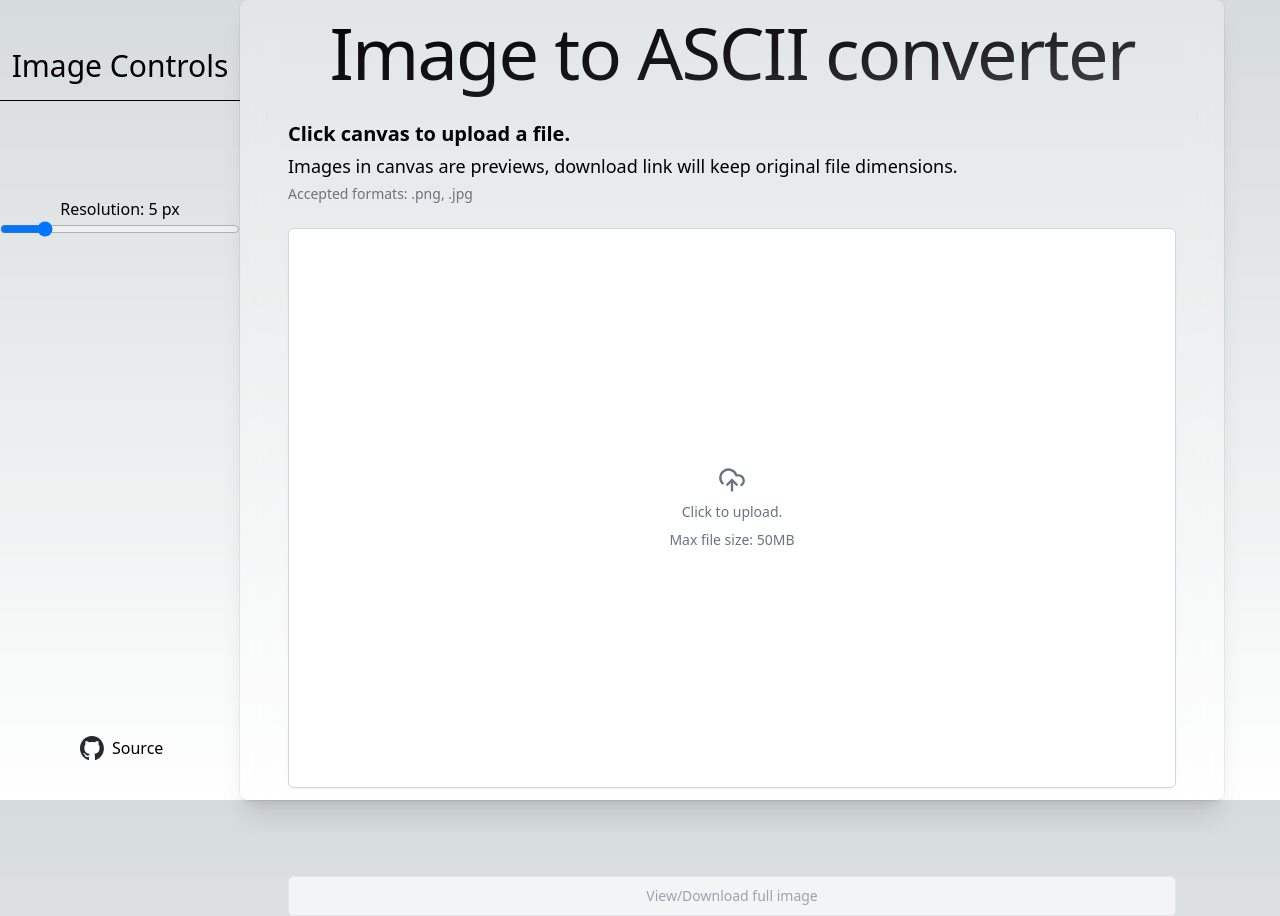
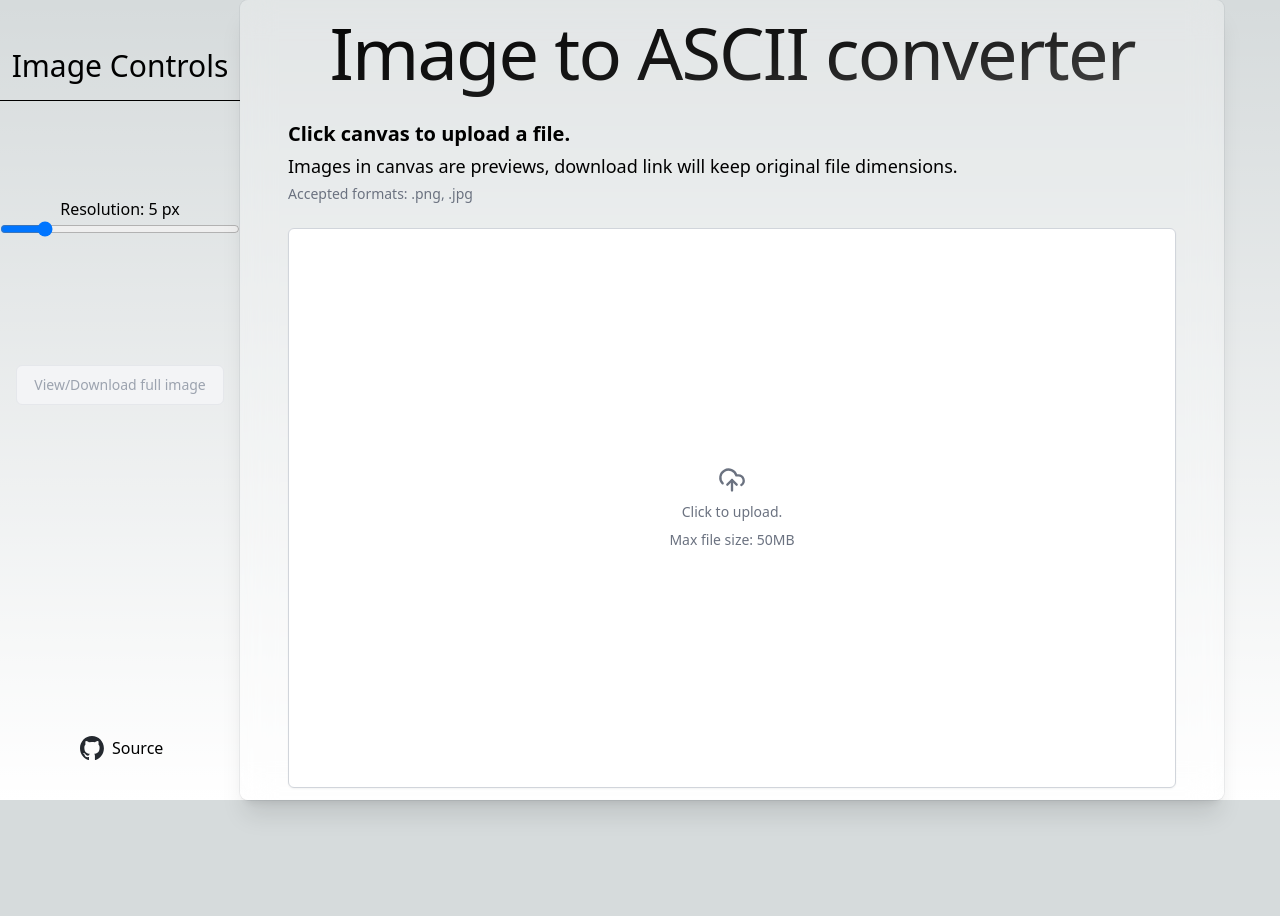
Before and after one commit to BrooklynWelsh/img-to-ascii, a Next.js app: page / in a window 1280 px wide. After the commit the page ends 800 px from the top, so only its background shows below. Built offline with nearby package versions, Linux system fonts and the light colour scheme.

Commit message:
Moved download button outside of form and into sidebar. Moved state variables

```diff
--- a/app/page.tsx
+++ b/app/page.tsx
@@ -1,15 +1,19 @@
-import Image from 'next/image'
-import Link from 'next/link'
+'use client'
 import Uploader from '@/components/uploader'
 import { Toaster } from '@/components/toaster'
 import Sliders from '@/components/Sliders'
+import { useState } from 'react'
 
 export default function Home() {
+  const [saving, setSaving] = useState(false)
+  const [fileLink, setLink] = useState(undefined)
+
+
   return (
     <main>
       <section className="relative flex min-h-screen h-full flex-col md:flex-row items-center justify-center">
         <Toaster />
-        <Sliders/>
+        <Sliders saving={saving} fileLink={fileLink}/>
         <div className="flex flex-col bg-white/30 px-12 shadow-xl ring-1 ring-gray-900/5 rounded-lg backdrop-blur-lg max-w-full max-h-full h-screen  min-h-0 mr-14 w-full">
         <h1 className="pt-4 pb-8 bg-gradient-to-br from-black via-[#171717] to-[#575757] bg-clip-text text-center text-4xl font-medium tracking-tight text-transparent xl:text-7xl">
          Image to ASCII converter
@@ -21,7 +25,7 @@ export default function Home() {
             Accepted formats: .png, .jpg
           </p>
         </div>
-          <Uploader />
+          <Uploader saving={saving} fileLink={fileLink} disableButton={(disable: boolean) => setSaving(disable)} updateFileLink={(newLink: string) => setLink(newLink)}/>
         </div>
       </section>
     </main>
--- a/components/Sliders.tsx
+++ b/components/Sliders.tsx
@@ -4,7 +4,8 @@
 'use client'
 import Link from "next/link"
 import Image from "next/image"
-import { ChangeEvent, useState } from "react"
+import { ChangeEvent, useMemo, useState } from "react"
+import LoadingDots from './loading-dots'
 
 export const charWidth = 8
 export const charHeight = 8
@@ -12,7 +13,7 @@ export const red = 255
 export const green = 255
 export const blue = 255
 
-export default function Sliders() {
+export default function Sliders({saving, fileLink}: {saving: boolean, fileLink: string | undefined}) {
     const [currentRes, setRes] = useState<string>('5 px')
     const handleResChange = (e: ChangeEvent) => {
         const target = e.target as HTMLInputElement
@@ -21,14 +22,34 @@ export default function Sliders() {
             else setRes(`${target.value} px`)
         }
     }
+    const saveDisabled = useMemo(() => {
+        return !fileLink
+      }, [fileLink])
 
     return (
-        <section className="w-80 flex flex-col self-start text-center">
+        <section className="w-80 flex flex-col self-start text-center h-screen">
             <h2 className="text-2xl md:text-3xl mb-4 mt-12">Image Controls</h2>
             <hr className="block border-black mb-24"/>
             <label htmlFor='resolution' id='resolutionLabel'>Resolution: {currentRes}</label>
             <input onChange={(e) => handleResChange(e)} type="range" id='resolution' name='resolution' min='1' max='25' defaultValue='5' />
-            <div className="sm:absolute sm:bottom-0 w-[100%] px-20 pb-10 flex justify-between">
+
+            <button
+                form='downloadLinkForm'
+                disabled={saveDisabled}
+                className={`${
+                saveDisabled
+                    ? 'cursor-not-allowed border-gray-200 bg-gray-100 text-gray-400'
+                    : 'border-black bg-black text-white hover:bg-white hover:text-black'
+                } flex h-10 items-center justify-center rounded-md border text-sm transition-all focus:outline-none mt-32 mx-4`}
+            >
+                {saving ? (
+                <LoadingDots color="#808080" />
+                ) : (
+                <p className="text-sm">View/Download full image</p>
+                )}
+            </button>
+
+            <div className="w-[100%] px-20 pb-10 flex justify-between place-self-end mt-auto ">
                 <Link
                     href="https://github.com/vercel/examples/tree/main/storage/blob-starter"
                     className="flex items-center space-x-2"
--- a/components/uploader.tsx
+++ b/components/uploader.tsx
@@ -3,9 +3,8 @@
 import { useState, useCallback, useMemo, ChangeEvent } from 'react'
 import toast from 'react-hot-toast'
 import {red, green, blue, charWidth} from './Sliders'
-import LoadingDots from './loading-dots'
 
-export default function Uploader() {
+export default function Uploader({saving, fileLink, disableButton, updateFileLink}: {saving: boolean, fileLink: string, disableButton: Function, updateFileLink: Function}) {
   const [data, setData] = useState<{
     image: string | null
   }>({
@@ -15,12 +14,9 @@ export default function Uploader() {
 
   const [dragActive, setDragActive] = useState(false)
 
-  const [saving, setSaving] = useState(false)
-  const [fileLink, setLink] = useState(undefined)
-
   const onChangePicture = useCallback(
     (event: ChangeEvent<HTMLInputElement>) => {
-      setSaving(true)
+      disableButton(true)
       const file = event.currentTarget.files && event.currentTarget.files[0]
       if (file) {
         if (file.size / 1024 / 1024 > 50) {
@@ -71,8 +67,8 @@ export default function Uploader() {
                       canvas.width = asciiBitmap.width
                       onscreenCtx.drawImage(asciiBitmap, 0, 0, canvas.width, canvas.height)
                       console.log('draw done')
-                      setLink(blobUrl)
-                      setSaving(false)
+                      updateFileLink(blobUrl)
+                      disableButton(false)
                     })
                 }
               }
@@ -89,20 +85,17 @@ export default function Uploader() {
     [setData]
   )
 
-  const saveDisabled = useMemo(() => {
-    return !data.image || saving
-  }, [data.image, saving])
-
   return (
     <>
     <form
+      id='downloadLinkForm'
       className="grid gap-24 h-[100%]"
       method='GET'
       target="_blank"
       action={fileLink}
       onSubmit={async (e) => {
         window.open(fileLink)
-        setSaving(false)
+        disableButton(false)
       }}
     >
       <div className="h-[70vh] text-center">
@@ -153,11 +146,9 @@ export default function Uploader() {
           <div
             className={`${
               dragActive ? 'border-2 border-black' : ''
-            } absolute z-[3] flex h-full w-full flex-col items-center justify-center rounded-md px-10 transition-all ${
-              data.image
-                ? 'bg-white/80 opacity-0 hover:opacity-100 hover:backdrop-blur-md'
-                : 'bg-white opacity-100 hover:bg-gray-50'
-            }`}
+            } absolute z-[3] flex h-full w-full flex-col items-center justify-center rounded-md px-10 transition-all
+                'bg-white opacity-100 hover:bg-gray-50'
+            `}
           >
             <svg
               className={`${
@@ -198,21 +189,6 @@ export default function Uploader() {
           />
         </div>
       </div>
-
-      <button
-        disabled={saveDisabled}
-        className={`${
-          saveDisabled
-            ? 'cursor-not-allowed border-gray-200 bg-gray-100 text-gray-400'
-            : 'border-black bg-black text-white hover:bg-white hover:text-black'
-        } flex h-10 w-full items-center justify-center rounded-md border text-sm transition-all focus:outline-none`}
-      >
-        {saving ? (
-          <LoadingDots color="#808080" />
-        ) : (
-          <p className="text-sm">View/Download full image</p>
-        )}
-      </button>
     </form>
     </>
   )
```
Lines whose indentation alone changed are shown as unchanged.
